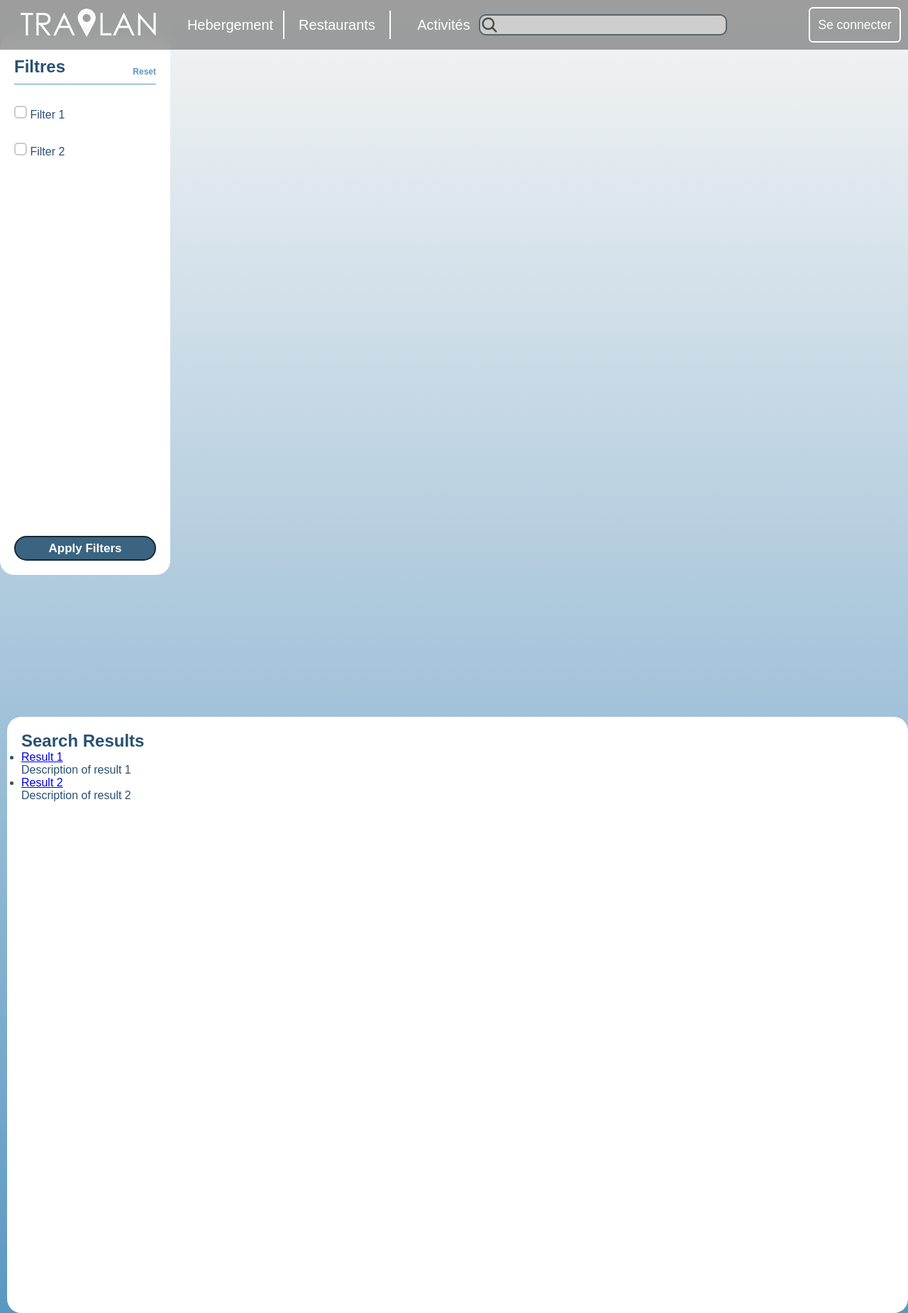
After one commit to RacimFethallah/Travlan, a PHP site: page /Travlan/search.php in a window 1280 px wide. The commit adds this page. Shown: the whole page at 71% size. Run offline with PHP 8.4, Linux system fonts and the light colour scheme; some libraries are stand-ins or nearby versions.

Commit message:
search page style and html

```diff
--- a/Travlan.css
+++ b/Travlan.css
@@ -1,7 +1,7 @@
 * {
   margin: 0;
   padding: 0;
-  font-family: 'Poppins', sans-serif;
+  font-family: Arial, sans-serif;
 }
 
 
@@ -999,7 +999,7 @@ footer>span {
   opacity: 1;
   transform: translateY(-10px);
   cursor: pointer;
-  box-shadow: inset 350px 0 0 0 #162938;
+  box-shadow: inset 350px 350px 350px 350px #162938;
   color: #fff;
 }
 
--- a/Travlan.js
+++ b/Travlan.js
@@ -9,6 +9,7 @@ let loginBtn = document.getElementById('loginBtn');
 let authButtons = document.querySelectorAll('.Authentification');
 let userMenuBtn = document.querySelectorAll('.usermenubtn');
 let boxes = document.querySelectorAll('.boxe');
+let body = document.querySelector('body');
 
 
 
@@ -70,7 +71,7 @@ function searchDestinations(searchTerm) {
                         resultDiv.classList.add('result');
                         resultDiv.innerHTML = `<p>${resultType.icon} ${result} ${resultType.type}</p>`;
                         resultDiv.addEventListener('click', () => {
-                            window.location.href = `index.php?search=${encodeURIComponent(result)} ${encodeURIComponent(resultType.type)} `;
+                            window.location.href = `search.php?search=${encodeURIComponent(result)} ${encodeURIComponent(resultType.type)} `;
                         });
                         resultsContainer.appendChild(resultDiv);
                     });
@@ -349,7 +350,7 @@ function usernameValidity(username) {
 
 
 if (location.href.indexOf('Travlan_plan') !== -1) {
-    let body = document.querySelector('body');
+
     body.className = 'plan';
 
 
@@ -546,3 +547,11 @@ if (location.href.indexOf('Travlan_plan') !== -1) {
 
     }
 }
+
+
+
+// ------------------------- Partie recherche ------------------------------------------ //
+
+if (location.href.indexOf('search') !== -1) {
+    body.className = 'search';
+}
--- a/header.php
+++ b/header.php
@@ -17,6 +17,7 @@ if (isset($_SESSION["username"])) {
         Travlan
     </title>
     <link rel="stylesheet" href="Travlan.css">
+    <link rel="stylesheet" href="search.css">
     <link rel="icon" href="Pics/UI/location.svg">
 
 
--- /dev/null
+++ b/search.css
@@ -0,0 +1,103 @@
+body.search {
+    color: #295171;
+    margin: 0;
+    padding: 0;
+    overflow: auto;
+    background: linear-gradient(to bottom, #f5f5f5, #5A97C1);
+}
+
+
+
+#asideSearchPage {
+    position: relative;
+    display: flex;
+    flex-direction: column;
+    float: left;
+    flex: 1;
+    background-color: #fff;
+    padding: 20px;
+    min-height: 90vh;
+    margin-top: 50px;
+    width: 200px;
+    border-radius: 20px;
+}
+
+#asideSearchPage h2 {
+    margin-bottom: 30px;
+    margin-top: 10px;
+    border-bottom: 1.5px solid #5A97C1;
+    padding-bottom: 10px;
+    /* Add desired margin-bottom value */
+}
+
+#asideSearchPage form label {
+    display: block;
+    /* Display the filter options as blocks */
+    margin-bottom: 30px;
+    /* Add some bottom margin between filter options */
+}
+
+#asideSearchPage form input[type="checkbox"] {
+    appearance: none;
+    -webkit-appearance: none;
+    -moz-appearance: none;
+    width: 18px;
+    height: 18px;
+    border: 2px solid #ccc;
+    border-radius: 5px;
+    outline: none;
+    transition: background-color 0.3s;
+}
+
+#asideSearchPage form input[type="checkbox"]:checked {
+    background-color: #295171;
+    border-color: #295171;
+    /*#5A97C1*/
+}
+
+#applyFilter {
+    position: absolute;
+    left: 50%;
+    transform: translateX(-50%);
+    bottom: 20px;
+    background: #3b6480;
+    border: 2px solid #162938;
+    border-radius: 20px;
+    width: 200px;
+    height: 35px;
+    cursor: pointer;
+    font-weight: 600;
+    font-size: 17px;
+    color: white;
+    transition: all 0.8s ease;
+}
+
+#applyFilter:hover {
+    box-shadow: inset 200px 200px 200px 200px #162938;
+}
+
+#resetFiltersButton {
+    background-color: #fff;
+    border: none;
+    padding: 0;
+    font: inherit;
+    color: #5A97C1;
+    cursor: pointer;
+    margin-top: 13.5px;
+    float: right;
+    font-size: 12px;
+}
+
+#sectionSearchPage {
+    min-height: 100vh;
+    width: 1230px;
+    margin-top: 200px;
+    background-color: #fff;
+    display: flex;
+    float: right;
+    flex: 3;
+    padding: 20px;
+    flex-direction: column;
+    align-items: stretch;
+    border-radius: 20px;
+}
--- /dev/null
+++ b/search.php
@@ -0,0 +1,80 @@
+<?php
+include_once 'header.php';
+?>
+
+
+<aside id="asideSearchPage">
+    <!-- Filter section on the left -->
+    <h2>
+        Filtres
+        <button id="resetFiltersButton">Reset</button>
+    </h2>
+    <form action="filter.php" method="GET">
+        <!-- Filter options, checkboxes, dropdowns, etc. -->
+        <label>
+            <input type="checkbox" name="filter1" value="value1">
+            Filter 1
+        </label>
+        <label>
+            <input type="checkbox" name="filter2" value="value2">
+            Filter 2
+        </label>
+        <!-- Additional filters -->
+
+        <button type="submit" id="applyFilter">Apply Filters</button>
+    </form>
+</aside>
+
+
+
+
+
+
+
+<section id="sectionSearchPage">
+    <!-- Search results display area on the right -->
+    <h2>Search Results</h2>
+    <ul>
+        <li>
+            <a href="#">Result 1</a>
+            <p>Description of result 1</p>
+        </li>
+        <li>
+            <a href="#">Result 2</a>
+            <p>Description of result 2</p>
+        </li>
+        <!-- Additional search results -->
+    </ul>
+</section>
+
+
+
+
+
+
+
+
+
+
+
+
+<?php
+include_once 'login.php';
+?>
+
+<?php
+include_once 'register.php';
+?>
+
+<?php
+include_once 'passwordReset.php';
+?>
+
+<?php
+include_once 'includes/errors.php';
+?>
+
+
+<?php
+include_once 'footer.php';
+?>
```
